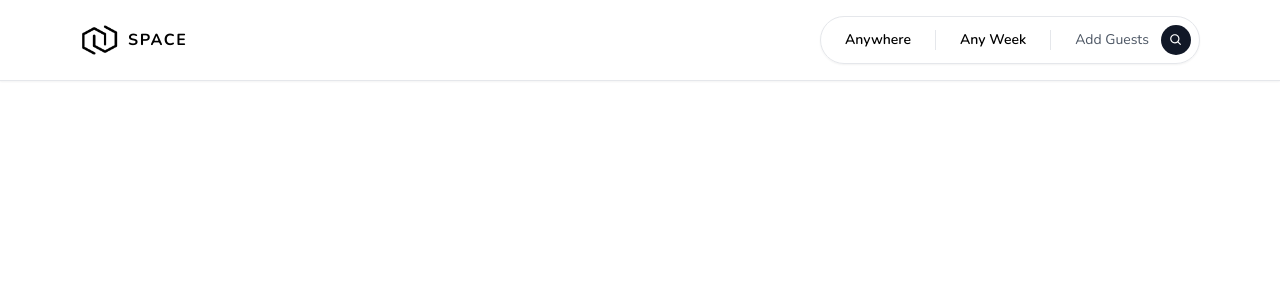
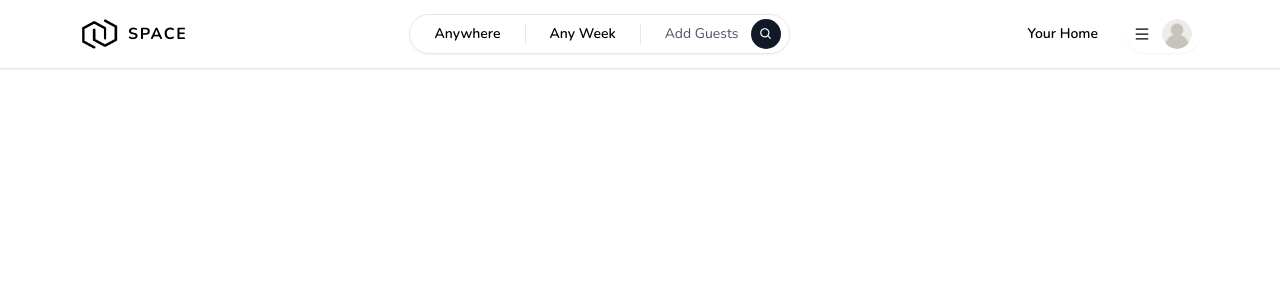
Before and after one commit to vortexory/Space_rental_website, a Next.js app: page / in a window 1280 px wide. Shown: the top 300 px of the page. Built offline with nearby package versions, Linux system fonts and the light colour scheme.

Commit message:
create menu toggle component

```diff
--- /dev/null
+++ b/app/components/navbar/MenuItem.tsx
@@ -0,0 +1,16 @@
+'use client';
+import React from 'react';
+
+interface MenuItemProps {
+  onClick: () => void;
+  label: string;
+}
+const MenuItem = ({ onClick, label }: MenuItemProps) => {
+  return (
+    <div onClick={onClick} className="px-4 py-3 hover:bg-neutral-100 transition font-semibold">
+      {label}
+    </div>
+  );
+};
+
+export default MenuItem;
--- a/app/components/navbar/Navbar.tsx
+++ b/app/components/navbar/Navbar.tsx
@@ -2,15 +2,17 @@
 import Container from '../Container';
 import Logo from './Logo';
 import Search from './Search';
+import UserMenu from './UserMenu';
 
 const Navbar = () => {
   return (
     <div className="fixed w-full bg-white  z-10 shadow-sm">
-      <div className="py-4 border-b-[1px]">
+      <div className="py-3 border-b-[1px]">
         <Container>
           <div className="flex flex-row items-center justify-between gap-3 md:gap-0">
             <Logo />
-            <Search/>
+            <Search />
+            <UserMenu />
           </div>
         </Container>
       </div>
--- a/app/components/navbar/Search.tsx
+++ b/app/components/navbar/Search.tsx
@@ -1,15 +1,14 @@
 
 'use client'
 import React from 'react';
-// import { BiSearch } from 'react/icons/bi';
 import { BiSearch } from 'react-icons/bi';
 
 const Search = () => {
   return (
-    <div className="border-[1px] w-full md:w-auto py-2 rounded-full shadow-sm hover:shadow-md transition cursor-pointer ">
+    <div className="border-[1px] w-full md:w-auto py-1 rounded-full shadow-sm hover:shadow-md transition cursor-pointer max-w-sm">
       <div className="flex flex-row items-center justify-between">
         <div className="px-6 font-semibold text-sm">Anywhere</div>
-        <div className="hidden sm:block text-sm font-semibold px-6 border-x-[1px] flex-1 text-center">
+        <div className="hiddensm:block text-sm font-semibold px-6 border-x-[1px] flex-1 text-center">
           Any Week
         </div>
         <div className="text-sm pl-6 pr-2 text-gray-600 flex flex-row items-center gap-3">
--- /dev/null
+++ b/app/components/navbar/UserMenu.tsx
@@ -0,0 +1,50 @@
+'use client';
+
+import React, { useCallback, useState } from 'react';
+import { AiOutlineMenu } from 'react-icons/ai';
+import Avatar from '../Avatar';
+import MenuItem from './MenuItem';
+
+const UserMenu = () => {
+  const [isOpen, setIsOpen] = useState(false);
+  const toggleOpen = useCallback(() => {
+    setIsOpen((prev) => !prev);
+  }, []);
+  return (
+    <div className="relative">
+      <div className="flex flex-row items-center gap-3">
+        <div
+          className="hidden md:block text-sm font-semibold py-3 px-4 rounded-full hover:bg-neutral-100 transition cursor-pointer
+        "
+        >
+          Your Home
+        </div>
+        <div
+          onClick={toggleOpen}
+          className="md:py-1 md:px-2 border-neutral-200 flex flex-row items-center gap-3 rounded-full cursor-pointer  shadow-sm hover:shadow-md transition"
+        >
+          <AiOutlineMenu />
+          <div>
+            <Avatar />
+          </div>
+        </div>
+      </div>
+      {isOpen && (
+        <div className="absolute rounded-xl shadow-md w-[40vw] md:w-3/4 bg-white overflow-hidden right-0 top-12 text-sm ">
+          <div className="flex flex-col cursor-pointer">
+            <MenuItem
+              onClick={() => {}}
+              label="Login"
+            />
+            <MenuItem
+              onClick={() => {}}
+              label="Sign up"
+            />
+          </div>
+        </div>
+      )}
+    </div>
+  );
+};
+
+export default UserMenu;
```
Also changed, not shown: public/images/user.png (added).
